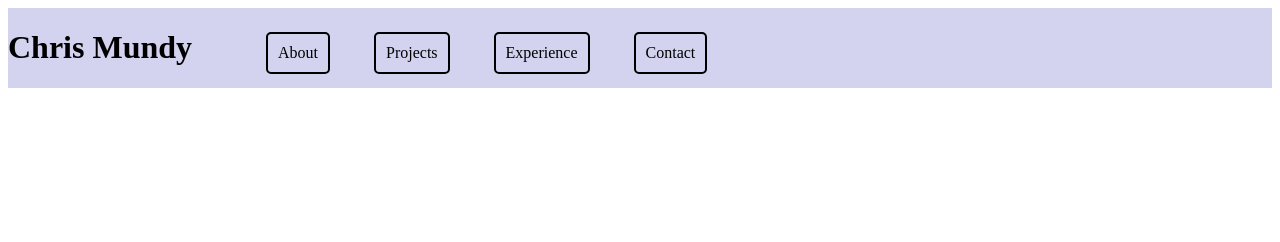
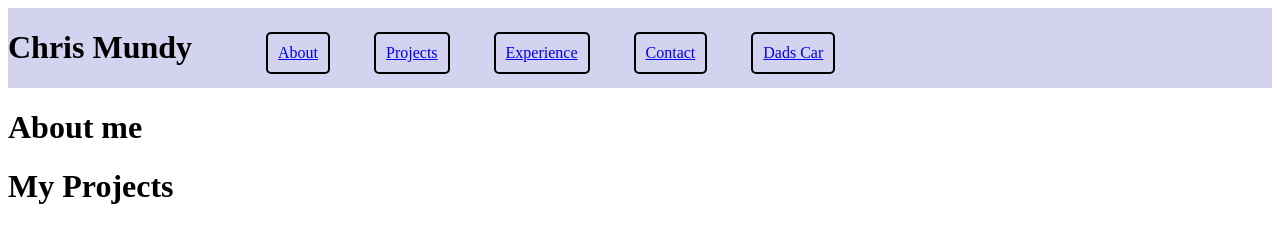
Before and after one commit to CMundy01/CMundy01.github.io, a plain HTML site: page index.html in a window 1280 px wide. Drawn offline with Linux system fonts and the light colour scheme.

Commit message:
Buttons work?

```diff
--- a/index.html
+++ b/index.html
@@ -11,11 +11,18 @@
     <div class="Nav-bar">
       <h1 Class="Title-name">Chris Mundy</h1>
       <ul class="Nav-bar-List">
-        <li>About</li>
-        <li>Projects</li>
-        <li>Experience</li>
-        <li>Contact</li>
+        <li><a href="#about">About</a></li>
+        <li><a href="#projects">Projects</a></li>
+        <li><a href="#experience">Experience</a></li>
+        <li><a href="#contact">Contact</a></li>
+        <li><a href="#car">Dads Car</a></li>
       </ul>
+    </div>
+    <div id="about">
+      <h1>About me</h1>
+    </div>
+    <div id="projects">
+      <h1>My Projects</h1>
     </div>
   </body>
 
```
